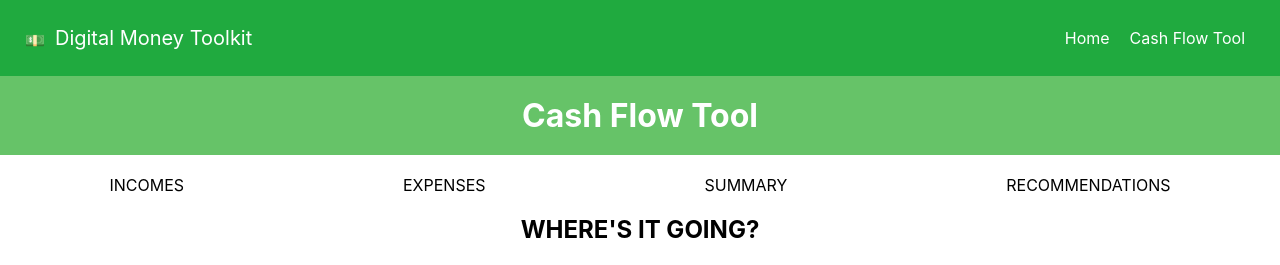
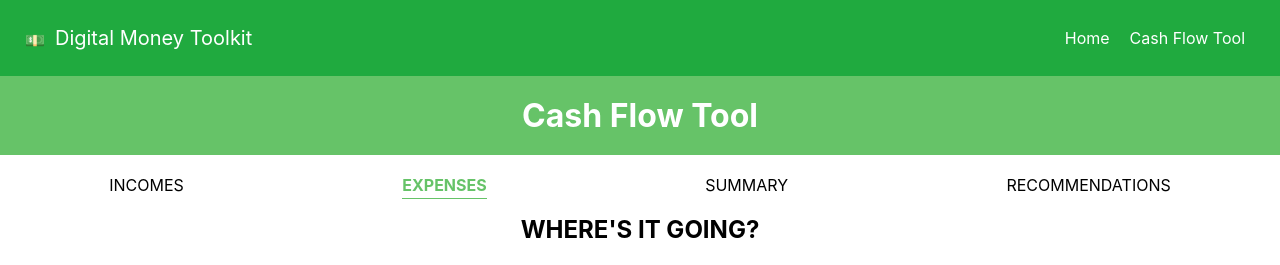
Before and after one commit to HealthStarInformatics/cash-flow-tool, a React (Create React App) app: page /tool/expenses in a window 1280 px wide. Shown: the top 265 px of the page. Built offline with nearby package versions, Linux system fonts and the light colour scheme.

Commit message:
Add indicator for active CFT section

```diff
--- a/src/components/CFTNav.jsx
+++ b/src/components/CFTNav.jsx
@@ -1,19 +1,21 @@
 import React from "react";
 import { Link } from "react-router-dom";
 
-const CFTNav = () => (
+const isActive = (active, section) => (active === section ? "active" : null);
+
+const CFTNav = ({ activeSection }) => (
   <nav id="cft-nav">
     <ul>
-      <li>
+      <li className={isActive(activeSection, "incomes")}>
         <Link to="/tool/incomes">Incomes</Link>
       </li>
-      <li>
+      <li className={isActive(activeSection, "expenses")}>
         <Link to="/tool/expenses">Expenses</Link>
       </li>
-      <li>
+      <li className={isActive(activeSection, "summary")}>
         <Link to="/tool/summary">Summary</Link>
       </li>
-      <li>
+      <li className={isActive(activeSection, "recommendations")}>
         <Link to="/tool/recommendations">Recommendations</Link>
       </li>
     </ul>
--- a/src/components/CashFlowTool.jsx
+++ b/src/components/CashFlowTool.jsx
@@ -25,7 +25,7 @@ const renderSection = match => {
 const CashFlowTool = ({ match }) => (
   <main id="cash-flow-tool">
     <h1 className="cft-title">Cash Flow Tool</h1>
-    <CFTNav />
+    <CFTNav activeSection={match.params.section} />
     {renderSection(match)}
   </main>
 );
--- a/src/components/Summary.jsx
+++ b/src/components/Summary.jsx
@@ -1,5 +1,4 @@
 import React from "react";
-import { Link } from "react-router-dom";
 import FormNav from "./FormNav";
 import { SummaryTable, totalAmount, formatCurrency } from "./SummaryTable";
 
@@ -50,4 +49,5 @@ const Summary = props => (
     <FormNav back="/tool/expenses" next="/tool/recommendations" />
   </div>
 );
+
 export default Summary;
--- a/src/styles/CashFlowTool.scss
+++ b/src/styles/CashFlowTool.scss
@@ -8,6 +8,7 @@
     background: #66c368;
   }
 
+  #cft-nav {
     ul {
       display: flex;
       justify-content: space-around;
@@ -25,6 +26,13 @@
         &:focus {
           color: #66c368;
           border-color: #66c368;
+        }
+      }
+
+      li.active a {
+        color: #66c368;
+        border-color: #66c368;
+        font-weight: bold;
       }
     }
   }
```
Lines whose indentation alone changed are shown as unchanged.
